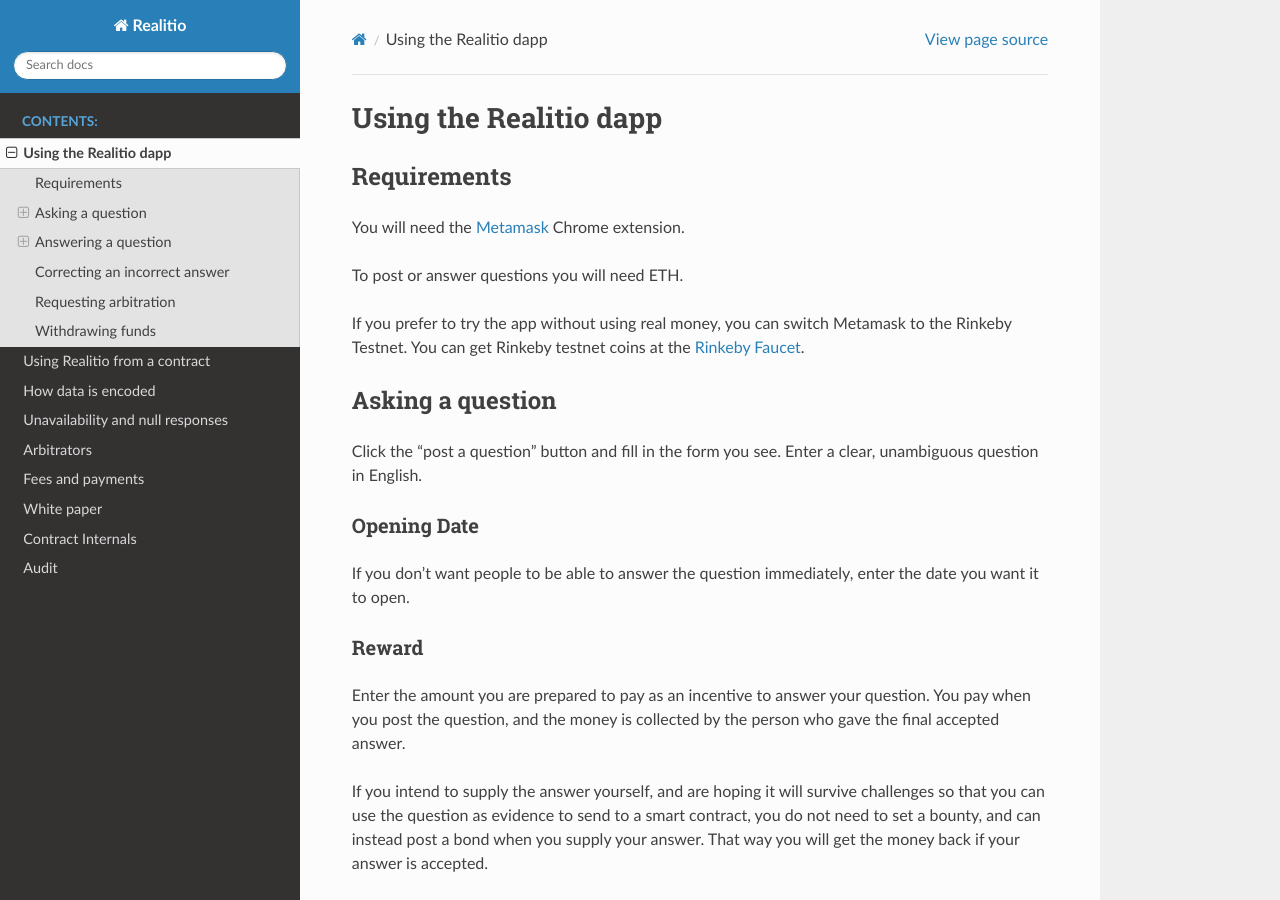
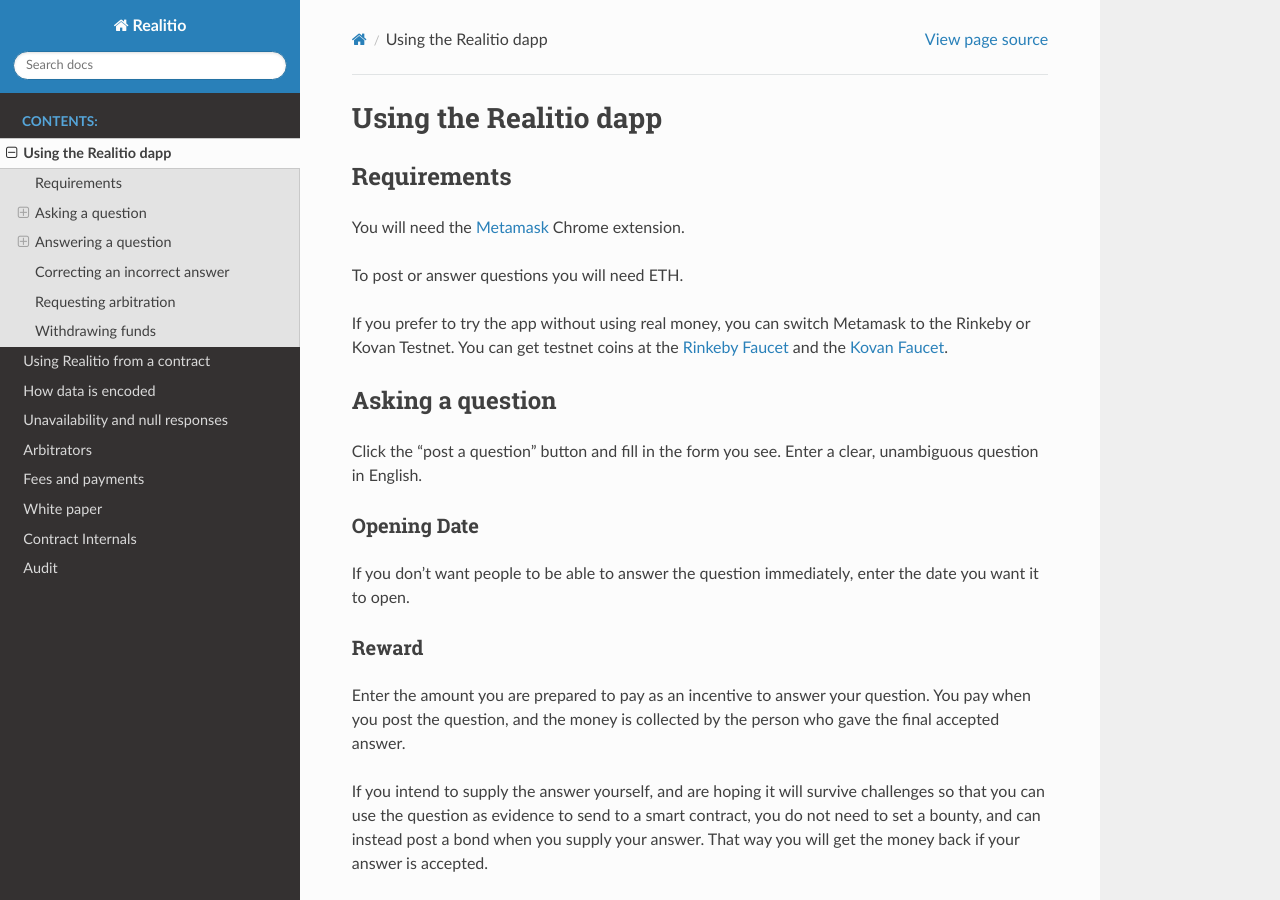
Before and after one commit to realitio/realitio-dapp, a Sphinx documentation site: the page built from docs/dapp.rst, in a window 1280 px wide and 900 px high. Built offline with Sphinx 7.4.7 and the Read the Docs theme 2.0.0, drawn with Linux system fonts in a browser that asks for light colours.

Commit message:
Add Kovan testnet

```diff
--- a/docs/dapp.rst
+++ b/docs/dapp.rst
@@ -8,10 +8,11 @@
 
 To post or answer questions you will need ETH.
 
-If you prefer to try the app without using real money, you can switch Metamask to the Rinkeby Testnet. You can get Rinkeby testnet coins at the `Rinkeby Faucet`_.
+If you prefer to try the app without using real money, you can switch Metamask to the Rinkeby or Kovan Testnet. You can get testnet coins at the `Rinkeby Faucet`_ and the `Kovan Faucet`_.
 
 .. _Metamask: http://metamask.io/
 .. _`Rinkeby Faucet`: https://faucet.rinkeby.io/
+.. _`Kovan Faucet`: https://faucet.kovan.network/
 
 
 Asking a question
```
